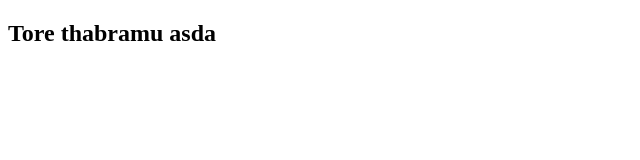
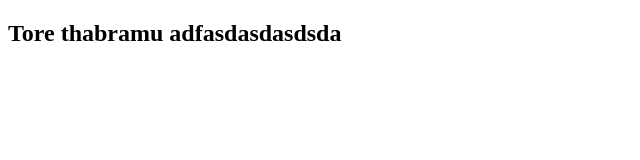
Before and after one commit to daiyanpapongit/test-repo, a plain HTML site: page index.html in a window 1280 px wide. Shown: the whole page, without its empty margins (0-640 px from the left). Drawn offline with Linux system fonts and the light colour scheme.

Commit message:
lalabala

```diff
--- a/index.html
+++ b/index.html
@@ -7,6 +7,6 @@
     <title>Document</title>
 </head>
 <body>
-<h2>Tore thabramu asda</h2>
+<h2>Tore thabramu adfasdasdasdsda</h2>
 </body>
 </html>
```
